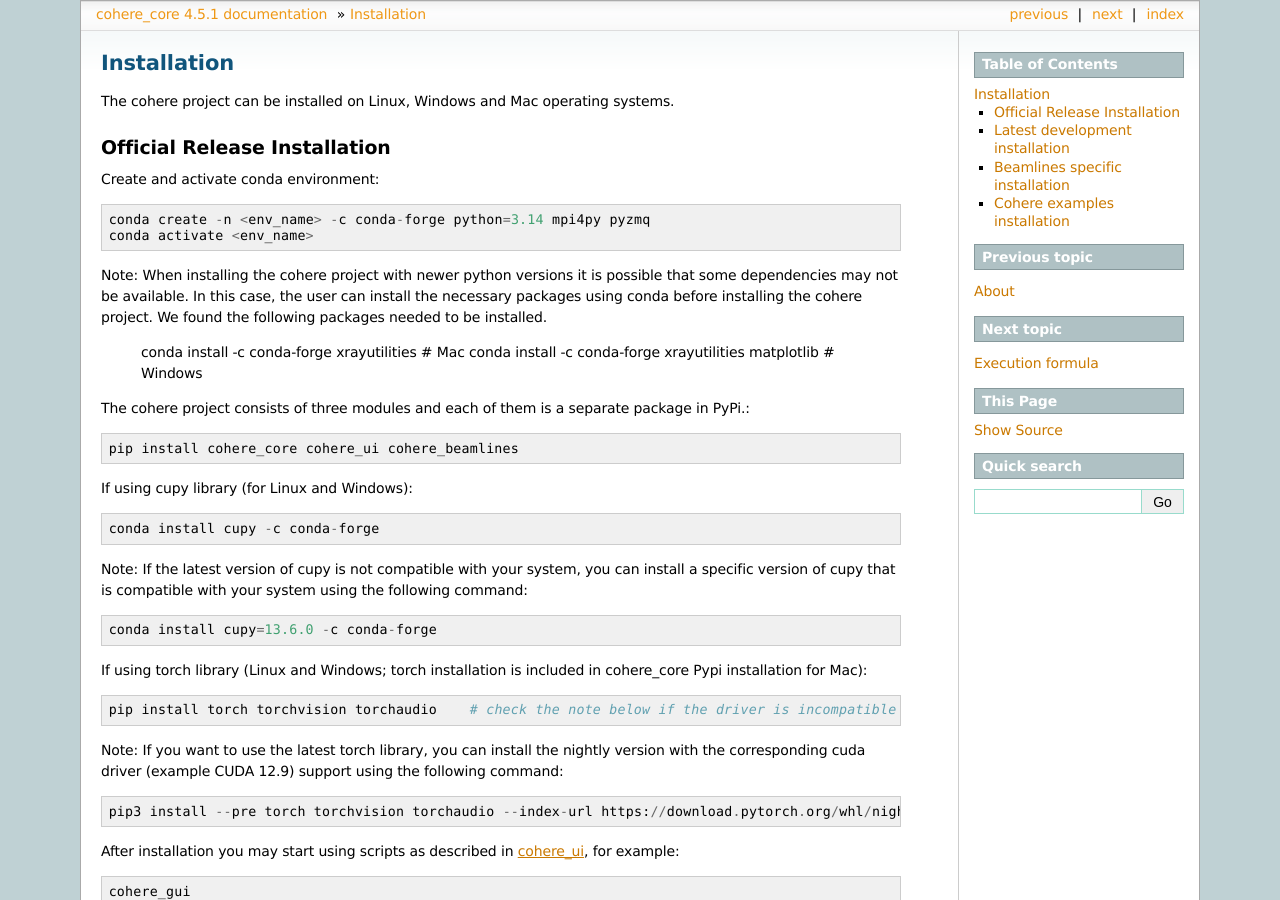
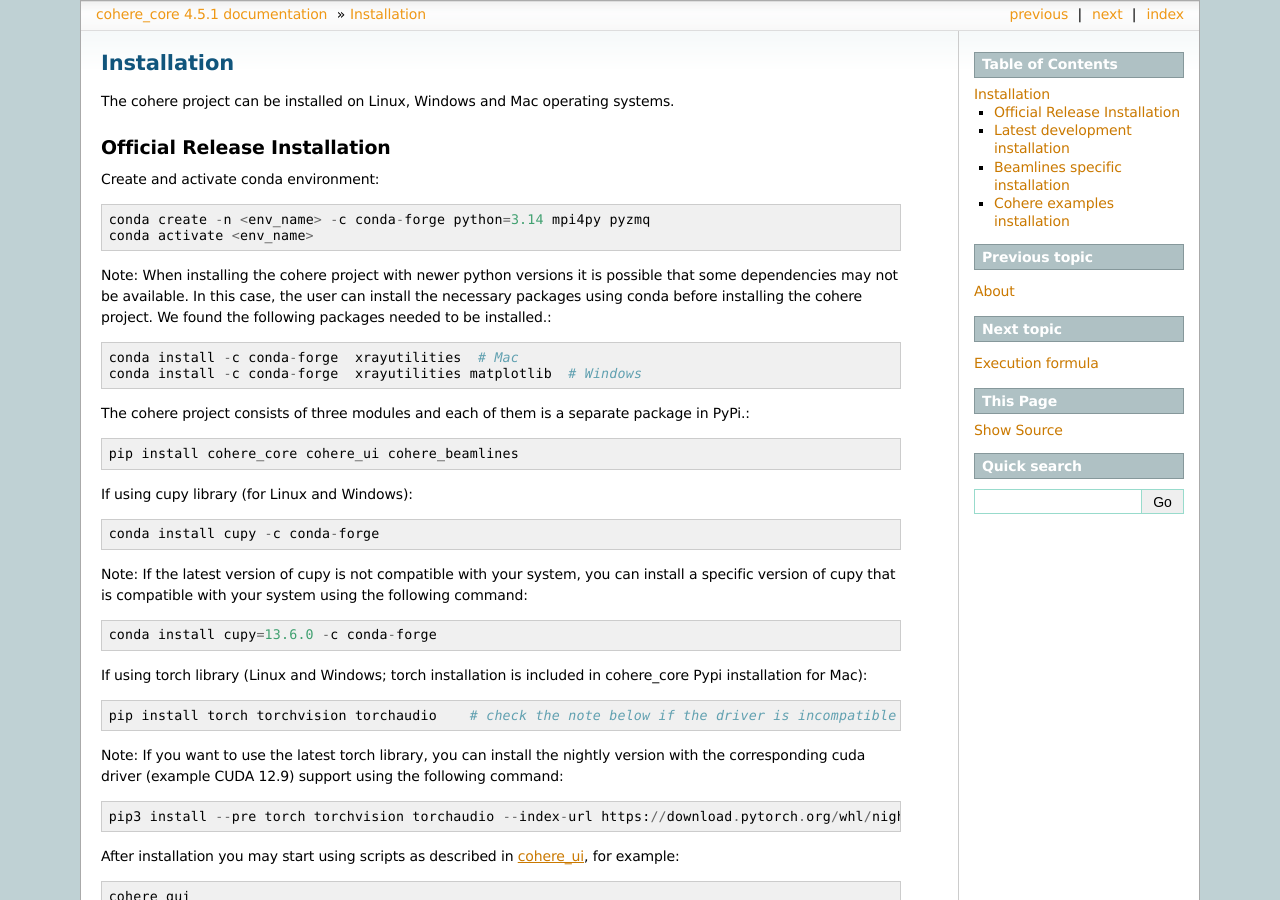
Before and after one commit to AdvancedPhotonSource/cohere, a Sphinx documentation site: the page built from docs/source/installation.rst, in a window 1280 px wide and 900 px high. Built offline with Sphinx 7.4.7, drawn with Linux system fonts in a browser that asks for light colours.

Commit message:
fixed formatting in docs, sync with ui

```diff
--- a/docs/source/installation.rst
+++ b/docs/source/installation.rst
@@ -10,7 +10,7 @@
     conda create -n <env_name> -c conda-forge python=3.14 mpi4py pyzmq
     conda activate <env_name>
 
-Note: When installing the cohere project with newer python versions it is possible that some dependencies may not be available. In this case, the user can install the necessary packages using conda before installing the cohere project. We found the following packages needed to be installed.
+Note: When installing the cohere project with newer python versions it is possible that some dependencies may not be available. In this case, the user can install the necessary packages using conda before installing the cohere project. We found the following packages needed to be installed.::
 
     conda install -c conda-forge  xrayutilities  # Mac
     conda install -c conda-forge  xrayutilities matplotlib  # Windows
```
